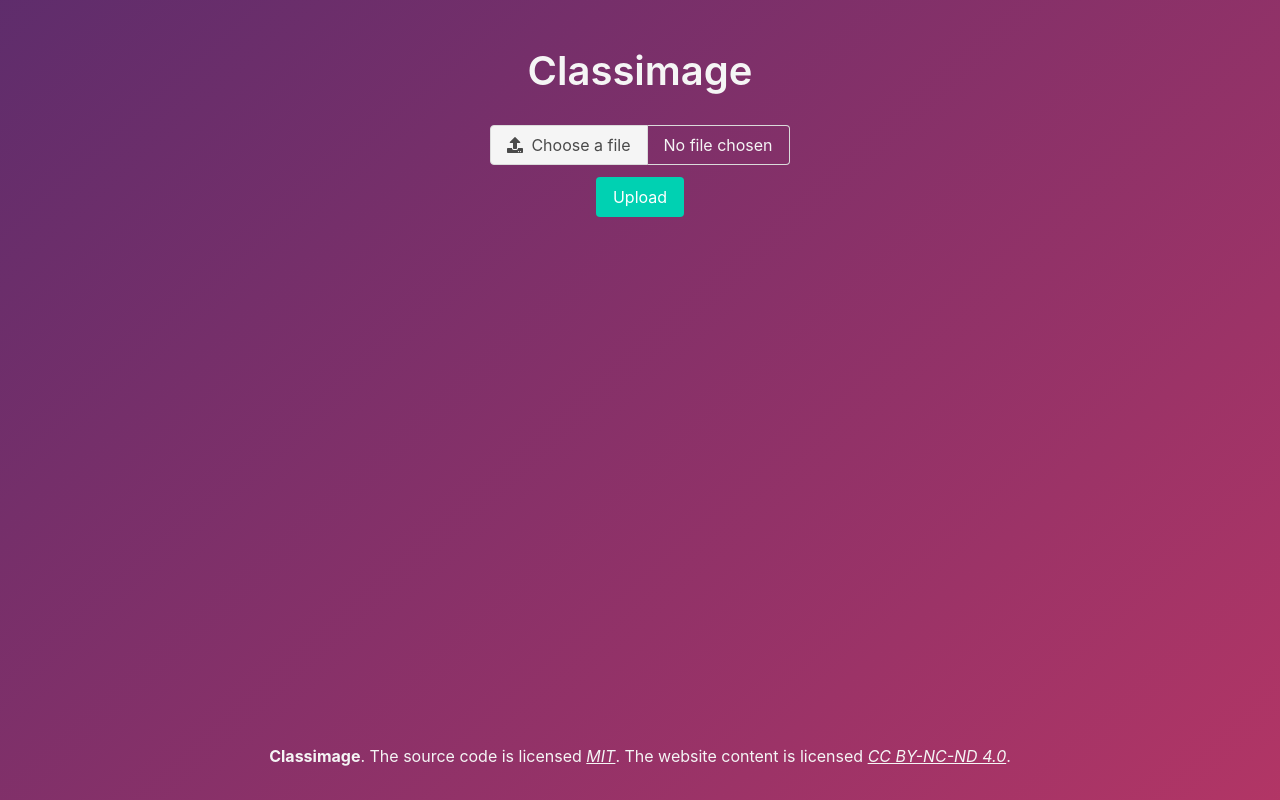
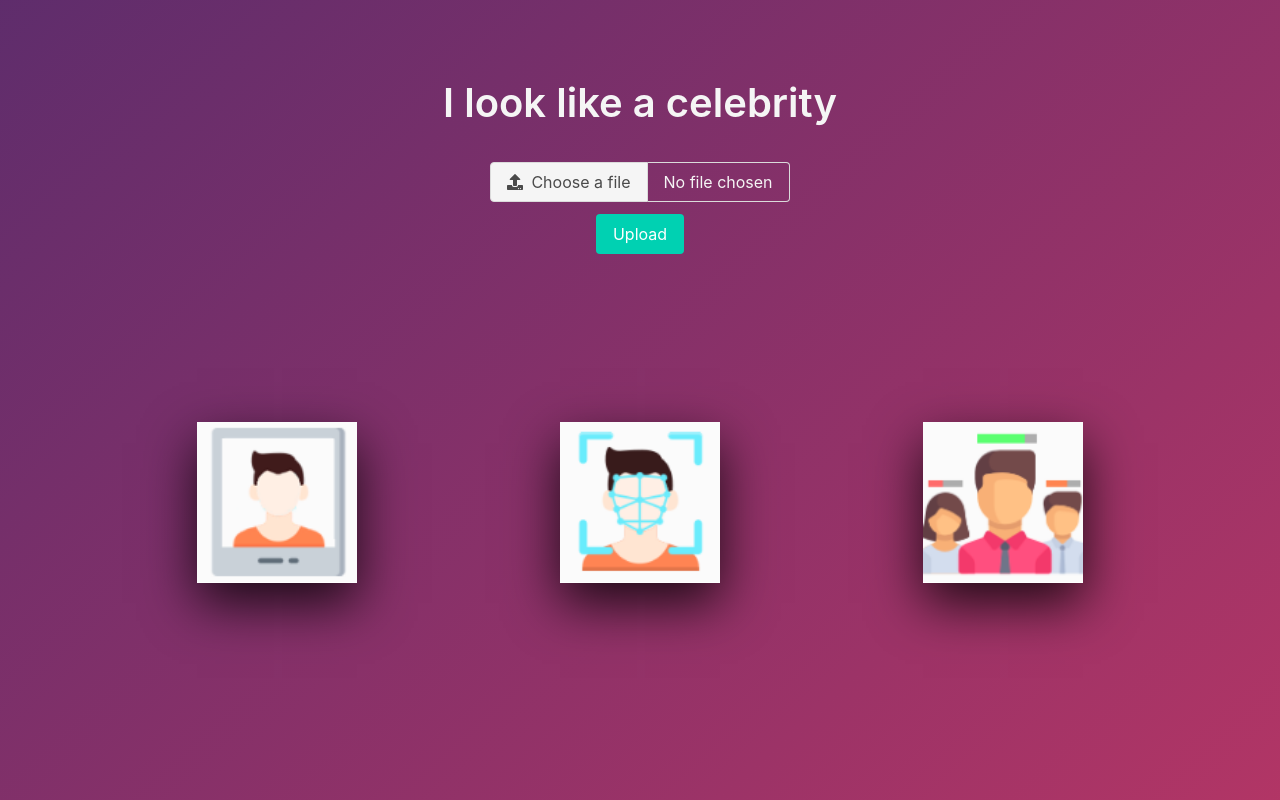
Before and after one commit to Wissem0/Projet-Integrateur-Classification-d-images, a Flask app: page / in a window 1280 px wide. Run offline with Flask 2, Linux system fonts and the light colour scheme; some libraries are stand-ins or nearby versions.

Commit message:
interface modified

```diff
--- a/mainService/static/styles/index.css
+++ b/mainService/static/styles/index.css
@@ -1,7 +1,13 @@
-html, body {
+html,
+body {
     height: 100%;
     width: 100%;
 }
+
+h4 {
+    text-align: center;
+}
+
 .footer {
     position: absolute;
     bottom: 0;
@@ -9,22 +15,211 @@
     padding: 2rem 1.5rem 2rem;
     background-color: transparent;
 }
+
+.contline {
+    margin-top: 58px;
+    height: 10px;
+    display: flex;
+    justify-content: center;
+    justify-items: center;
+}
+
+.line {
+    width: 95%;
+    height: 1px;
+    display: inline-block;
+    margin-top: 65px;
+    color: #C4C4C4;
+}
+
 .title:not(:last-child) {
     margin-bottom: 2rem;
 }
+
 body {
     background: linear-gradient(-42deg, #c33764, #1d2671);
     background-size: 200% 200%;
     animation: gradient 15s ease infinite;
 }
+
 @keyframes gradient {
     0% {
         background-position: 0% 50%;
     }
+
     50% {
         background-position: 100% 50%;
     }
+
     100% {
         background-position: 0% 50%;
     }
 }
+
+.title {
+    width: 100%;
+    height: 50px;
+    text-align-last: center;
+}
+
+.title:not(:last-child) {
+    margin-bottom: 2rem;
+}
+
+/* body {
+    margin: 0;
+    padding: 0;
+    min-height: 100vh;
+    background: #333;
+    display: flex;
+    justify-content: center;
+    align-items: center;
+    font-family: sans-serif;
+    background-color: #f1f1f1;
+} */
+
+.cont {
+    width: 85%;
+    position: absolute;
+    display: flex;
+    justify-content: space-around;
+}
+
+.cont .card {
+    position: relative;
+    border-radius: 10px;
+}
+
+.cont .card .icon {
+    position: absolute;
+    top: 0;
+    left: 0;
+    width: 100%;
+    height: 100%;
+    background: #f00;
+    transition: 0.7s;
+    z-index: 1;
+}
+
+.cont .card:nth-child(1) .icon {
+    background-image: url("images/Photo.PNG");
+    background-size: cover;
+}
+
+.cont .card:nth-child(2) .icon {
+    background-image: url("images/Photo2.PNG");
+    background-size: cover;
+}
+
+.cont .card:nth-child(3) .icon {
+    background-image: url("images/photo3.PNG");
+    background-size: cover;
+}
+
+
+.cont .card .icon .fa {
+    position: absolute;
+    top: 50%;
+    left: 50%;
+    transform: translate(-50%, -50%);
+    font-size: 80px;
+    transition: 0.7s;
+    color: #fff;
+}
+
+i {
+    position: absolute;
+    top: 50%;
+    left: 50%;
+    transform: translate(-50%, -50%);
+    font-size: 80px;
+    transition: 0.7s;
+    color: #fff;
+}
+
+.cont .card .face {
+    width: 160px;
+    height: 160px;
+    transition: 0.5s;
+}
+
+.cont .card .face.face1 {
+    position: relative;
+    background: #333;
+    display: flex;
+    justify-content: center;
+    align-items: center;
+    z-index: 1;
+    transform: translateY(100px);
+}
+
+.cont .card:hover .face.face1 {
+    background: #ff0057;
+    transform: translateY(0px);
+}
+
+.cont .card .face.face1 .content {
+    opacity: 1;
+    transition: 0.5s;
+}
+
+.cont .card:hover .face.face1 .content {
+    opacity: 1;
+}
+
+.cont .card .face.face1 .content i {
+    max-width: 100px;
+}
+
+.cont .card .face.face2 {
+    position: relative;
+    background: #fff;
+    display: flex;
+    justify-content: center;
+    align-items: center;
+    padding: 20px;
+    box-sizing: border-box;
+    box-shadow: 0 20px 50px rgba(0, 0, 0, 0.8);
+    transform: translateY(-59px);
+}
+
+.cont .card:hover .face.face2 {
+    transform: translateY(0);
+}
+
+.cont .card .face.face2 .content p {
+    margin: 0;
+    padding: 0;
+    text-align: center;
+    color: #414141;
+}
+
+.cont .card .face.face2 .content h3 {
+    margin: 0 0 10px 0;
+    padding: 0;
+    color: #fff;
+    font-size: 24px;
+    text-align: center;
+    color: #414141;
+}
+
+.cont a {
+    text-decoration: none;
+    color: #414141;
+}
+
+.card {
+    background-color: transparent;
+    color: #4a4a4a;
+    max-width: 100%;
+    box-shadow: none;
+    width: 160px;
+    height: 160px;
+    font-size: 12px;
+}
+
+@media screen and (min-width: 1024px) {
+    .section {
+        padding: 5rem 6rem;
+    }
+}
--- a/mainService/templates/index.html
+++ b/mainService/templates/index.html
@@ -1,19 +1,23 @@
 <!DOCTYPE html>
-<html style = 'overflow-y:hidden'>
+<html style='overflow-y:hidden'>
+
 <head>
     <meta charset="utf-8">
     <meta name="viewport" content="width=device-width, initial-scale=1">
-        <title>Classimage</title>
+    <title>Celebrity Look Alike</title>
     <link rel="stylesheet" href="https://cdn.jsdelivr.net/npm/bulma@0.9.4/css/bulma.min.css">
-        <link rel="stylesheet" type="text/css" href= "{{ url_for('static',filename='styles/index.css') }}">
+    <link rel="stylesheet" type="text/css" href="{{ url_for('static',filename='styles/index.css') }}">
     <script defer src="https://use.fontawesome.com/releases/v5.3.1/js/all.js"></script>
 </head>
+
 <body>
     <section class="section">
+        <div class="title">
+            <h1 class="title is-2 is-spaced has-text-light">
+                I look like a celebrity
+            </h1>
+        </div>
         <div class="container has-text-centered">
-            <h1 class="title is-2 is-spaced has-text-light">
-                Classimage
-            </h1>
             <form method="post" enctype="multipart/form-data">
                 <div class="field">
                     <div class="file has-name is-centered">
@@ -40,18 +44,69 @@
                 </div>
             </form>
         </div>
-        <div class="card-image is-1by2">
-            <img id="image" src="">
+        <div class="contline">
+            <div class="line">
+            </div>
+        </div>
+
+        <div class="cont">
+
+            <div class="card">
+                <div class="face face1">
+                    <div class="content">
+                        <div class="icon">
+                        </div>
+                    </div>
+                </div>
+                <div class="face face2">
+                    <div class="content">
+                        <h4>
+                            1. Upload a photo
+                        </h4>
+                        <p>There should be only one person in the photo.</p>
+                    </div>
+                </div>
+            </div>
+            <div class="card">
+                <div class="face face1">
+                    <div class="content">
+                        <div class="icon">
+                        </div>
+                    </div>
+                </div>
+                <div class="face face2">
+                    <div class="content">
+                        <h4>
+                            2. The application detecs the face.
+                        </h4>
+                        <p>The system detects the face and creates a facial pattern.</p>
+                    </div>
+                </div>
+            </div>
+            <div class="card">
+                <div class="face face1">
+                    <div class="content">
+                        <div class="icon">
+
+                        </div>
+                    </div>
+                </div>
+                <div class="face face2">
+                    <div class="content">
+                        <h4>
+                            3. Enjoy the result !
+                        </h4>
+                        <p>The Neural Network compares the person with celebrity faces and suggests the most similar
+                            one.</p>
+                    </div>
+                </div>
+            </div>
         </div>
     </section>
     <footer class="footer">
         <div class="content has-text-centered has-text-light">
-            <p>
-            <a href="https://github.com/Wissem0/Projet-Integrateur-Classification-d-images" target="_blank" rel="noopener noreferrer"><strong class="content has-text-light">Classimage</strong></a>. The source code is licensed
-            <a href="http://opensource.org/licenses/mit-license.php" target="_blank" rel="noopener noreferrer" class="content has-text-light is-italic is-underlined">MIT</a>. The website content
-            is licensed <a href="https://creativecommons.org/licenses/by-nc-nd/4.0/" target="_blank" rel="noopener noreferrer" class="content has-text-light is-italic is-underlined">CC BY-NC-ND 4.0</a>.
-            </p>
-        </div>
+
+
     </footer>
     <script>
         // Get the input element
@@ -99,4 +154,5 @@
         }
     </script>
 </body>
+
 </html>
```
Also changed, not shown: flask_monitoringdashboard.db (added), mainService/static/styles/images/Photo.png (added), mainService/static/styles/images/Photo2.png (added), mainService/static/styles/images/photo3.png (added). Lines whose indentation alone changed are shown as unchanged.
